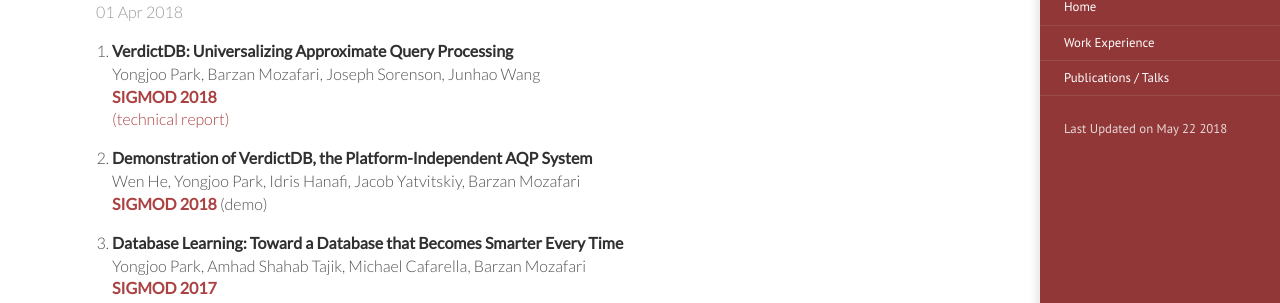
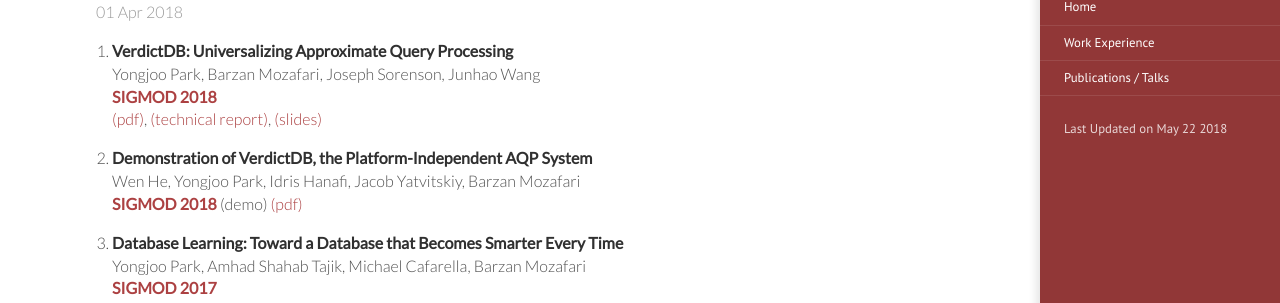
Before and after one commit to pyongjoo/pyongjoo.github.io, a Jekyll site: the page built from _texts/2018-04-01-publication.md, in a window 1280 px wide and 1100 px high. Shown: the part 150-453 px from the top of the window. Built offline with Jekyll 4.4.1, drawn with Linux system fonts in a browser that asks for light colours.

Commit message:
Update 2018-04-01-publication.md

```diff
--- a/_texts/2018-04-01-publication.md
+++ b/_texts/2018-04-01-publication.md
@@ -4,14 +4,18 @@
 href: "/publications"
 ---
 
+
 1. **VerdictDB: Universalizing Approximate Query Processing**
    Yongjoo Park, Barzan Mozafari, Joseph Sorenson, Junhao Wang
    **[SIGMOD 2018](http://sigmod2018.org/)**
-   [(technical report)](https://arxiv.org/abs/1804.00770)
+   [(pdf)](https://dl.acm.org/citation.cfm?id=3196905),
+   [(technical report)](https://arxiv.org/abs/1804.00770),
+   [(slides)]({{ site.url }}/resources/verdictdb_sigmod18.pdf)
 
 1. **Demonstration of VerdictDB, the Platform-Independent AQP System**
    Wen He, Yongjoo Park, Idris Hanafi, Jacob Yatvitskiy, Barzan Mozafari
    **[SIGMOD 2018](http://sigmod2018.org/)** (demo)
+   [(pdf)](https://dl.acm.org/citation.cfm?id=3193538)
 
 1. **Database Learning: Toward a Database that Becomes Smarter Every Time**
    Yongjoo Park, Amhad Shahab Tajik, Michael Cafarella, Barzan Mozafari
```
